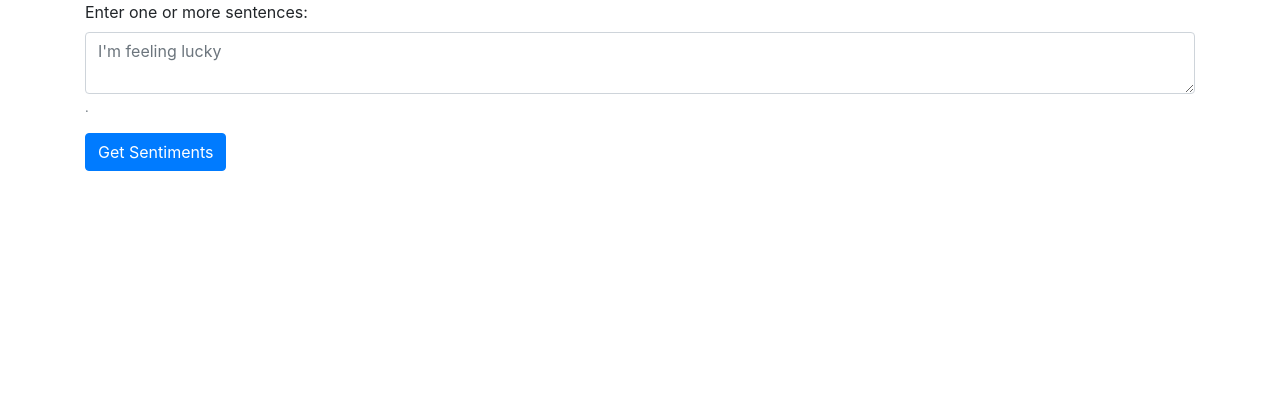
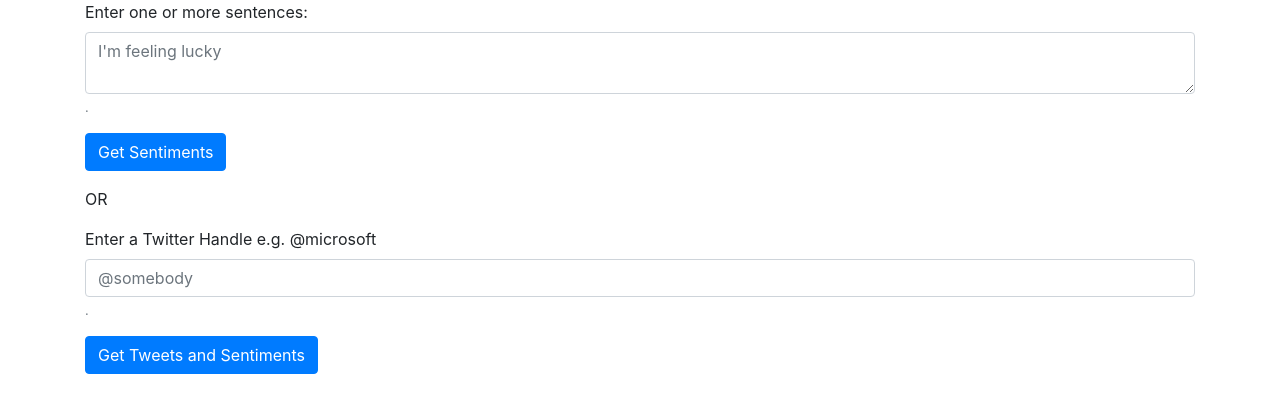
Before and after one commit to inspaya/tweet_pulse, a Flask app: page / in a window 1280 px wide. Shown: the top 413 px of the page. Run offline with Flask 2, Linux system fonts and the light colour scheme; some libraries are stand-ins or nearby versions.

Commit message:
Update app to process tweeter data

```diff
--- a/google_nlp/sentiment_analysis.py
+++ b/google_nlp/sentiment_analysis.py
@@ -79,6 +79,15 @@ def analyze_file(input_filename):
     return analyze(content)
 
 
+def analyze_batch(content_list):
+    annotations_list = []
+    for content in content_list:
+        new_annotation = analyze(content)
+        annotations_list.extend(new_annotation)
+
+    return list(set(annotations_list))
+
+
 def analyze(content):
     client = language.LanguageServiceClient()
 
--- a/web/app.py
+++ b/web/app.py
@@ -4,6 +4,7 @@ from flask import Flask, request, render_template
 
 sys_path.append(os_path.abspath('..'))
 from google_nlp import sentiment_analysis as sa
+from __init__ import get_user_tweets_from_timeline
 
 app = Flask(__name__)
 
@@ -17,5 +18,18 @@ def extract_sentiment():
     return render_template('index.html')
 
 
+@app.route("/twitter_user", methods=['POST'])
+def get_twitter_timeline():
+    if request.method == 'POST':
+        twitter_user = request.form["twitter_user_handle"]
+        tweets = get_user_tweets_from_timeline(twitter_user)
+        if type(tweets) == list:
+            annotations = sa.analyze_batch(tweets)
+        else:
+            annotations = sa.analyze(tweets)
+        return render_template('results.html', annotations=annotations)
+    return render_template('index.html')
+
+
 if __name__ == '__main__':
     app.run()
--- a/web/templates/index.html
+++ b/web/templates/index.html
@@ -12,9 +12,18 @@
   <div class="form-group">
     <label for="one_or_more_sentences">Enter one or more sentences:</label>
     <textarea class="form-control" name="one_or_more_sentences" id="one_or_more_sentences" aria-describedby="sentence_help" placeholder="I'm feeling lucky"></textarea>
-    <small id="emailHelp" class="form-text text-muted">.</small>
+    <small id="sentenceHelp" class="form-text text-muted">.</small>
   </div>
   <button type="submit" class="btn btn-primary">Get Sentiments</button>
+</form>
+  <p>OR</p>
+  <form method="POST" action="/twitter_user">
+  <div class="form-group">
+    <label for="twitter_user_handle">Enter a Twitter Handle e.g. @microsoft</label>
+    <input type="text" class="form-control" name="twitter_user_handle" id="twitter_user_handle" aria-describedby="sentence_help" placeholder="@somebody" />
+    <small id="twitterHelp" class="form-text text-muted">.</small>
+  </div>
+  <button type="submit" class="btn btn-primary">Get Tweets and Sentiments</button>
 </form>
 </div>
 </body>
```
Also changed, not shown: web/__init__.py (+31 -0 lines).
